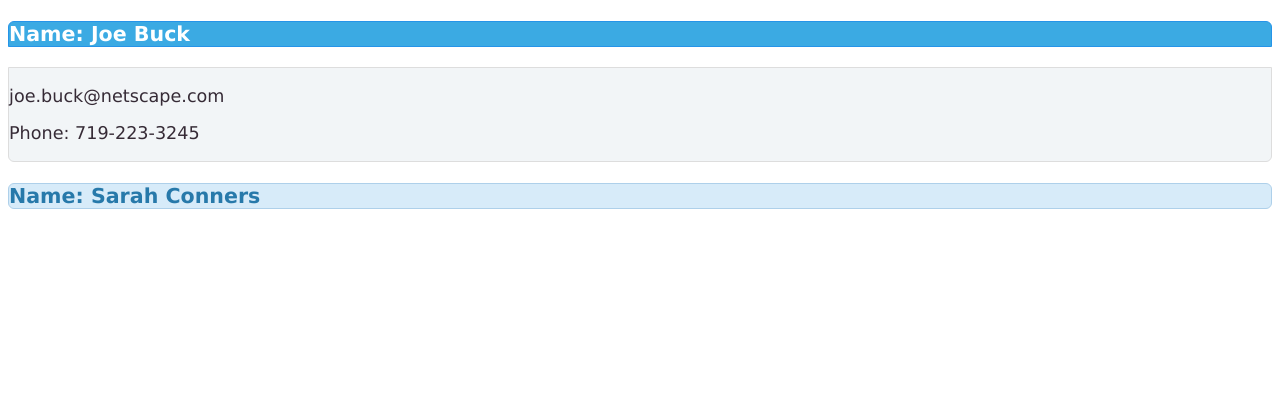
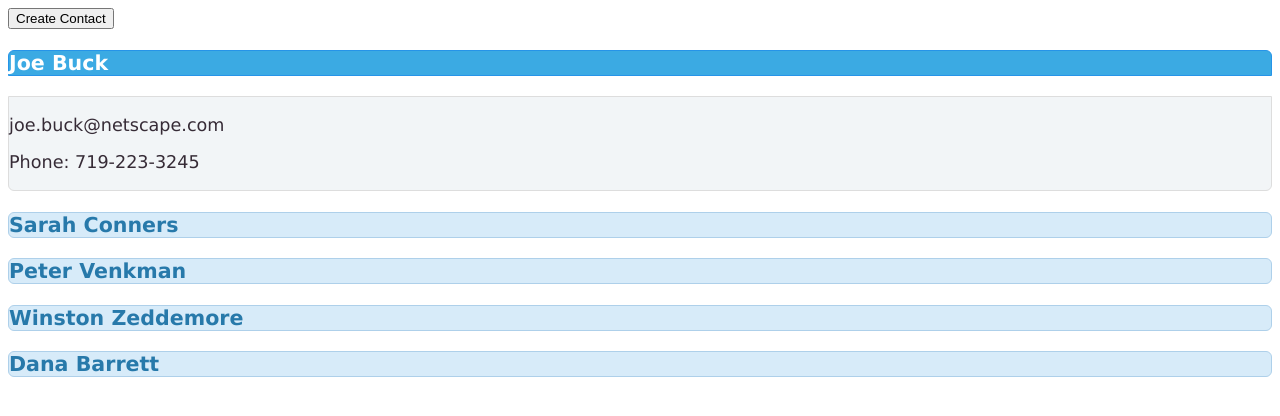
Before and after one commit to Shawn1874/JavascriptSandbox, a plain HTML site: page JQuery-Contacts-Project/index.html in a window 1280 px wide. Drawn offline with Linux system fonts and the light colour scheme.

Commit message:
Added capability to insert a new contact into the DOM and refresh the accordian Added code to generate some canned data if there is nothing to load from web storage Moved the javascript into the file contact-manager.js

```diff
--- a/JQuery-Contacts-Project/index.html
+++ b/JQuery-Contacts-Project/index.html
@@ -8,31 +8,59 @@
     <link rel="stylesheet" href="styles\jquery-ui.css">
     <script src="scripts/jquery.js"></script>
     <script src="scripts/jquery-ui.js"></script>
-    <script>
-        $(document).ready(function () {
-            $("#accordion").accordion(
-                {
-                    //event: "mouseover",
-                    heightStyle: "content",
-                    collapsible: true
-                });
-        });
-    </script>
+    <script src="scripts/contact-manager.js"></script>
 </head>
 
 <body>
+    <input id="new-contact" type="button" value="Create Contact">
 
-    <div id="accordion">
-        <h3><span>Name: </span><span>Joe Buck</span></h3>
-        <div>
-            <p><span>joe.buck@netscape.com</span></p>
-            <p><span>Phone: </span><span>719-223-3245</span></p>
+    <form id="new-contact-form" action="hw5.html" method="get" onsubmit="return validateMe();"><br>
+
+        <div class="heading">
+            First Name:
+            <input type="text" id="first name" placeholder="Enter First Name">
+            <span id="firstname_error"></span><br>
         </div>
 
-        <h3><span>Name: </span><span>Sarah Conners</span></h3>
+        <div class="heading">
+            Last Name:
+            <input type="text" id="last name" placeholder="Enter Last Name">
+            <span id="lastname_error"></span><br><br>
+        </div>
+
+        <div class="heading">
+            Phone Number:
+            <input type="tel" id="phone" required placeholder="858-867-5309">
+            <span id="lastname_error"></span><br><br>
+        </div>
+
+        <div class="heading">
+            Email Address:
+            <input type="email" id="email" placeholder="john.doe@acme.com">
+            <span id="email_error"></span><br><br>
+        </div>
+
+        <div class="heading">
+            Notes<br>
+            <textarea rows="6" cols="50" name="comments" id="comments" tabindex="4"
+                value=''></textarea>
+            <span id="comments_error"></span>
+        </div>
+
+        <input type="submit" name="submit" value="Enter"><br><br><span></span>
+    </form>
+
+    <div id="accordion" class="contacts">
+        <h3>Joe Buck</h3>
         <div>
-            <p><span>sarah.conners@netscape.com</span></p>
-            <p><span>Phone: </span><span>unlisted</span></p>
+            <p>joe.buck@netscape.com</p>
+            <p>Phone: 719-223-3245</p>
+        </div>
+
+        <h3>Sarah Conners</h3>
+        <div>
+            <p>sarah.conners@netscape.com</p>
+            <p>Phone: unlisted</p>
         </div>
     </div>
 
--- /dev/null
+++ b/JQuery-Contacts-Project/scripts/contact-manager.js
@@ -0,0 +1,124 @@
+$(document).ready(function () {
+    $("#accordion").accordion(
+        {
+            //event: "mouseover",
+            heightStyle: "content",
+            collapsible: true
+        });
+
+
+    // TODO: Need to figure out how to hide an element and then toggle it without the initial flicker
+    $("#new-contact-form").slideToggle(1);
+    $("#new-contact").click(function () {
+        $("#new-contact-form").slideToggle(500);
+    });
+
+    contacts = loadContacts();
+    for(c of contacts) {
+        addContactToDOM(c);
+    }
+
+});
+
+class Contact {
+    constructor(lastName, firstName, phoneNumber, email, notes) {
+        this.lastName = lastName;
+        this.firstName = firstName;
+        this.phoneNumber = phoneNumber;
+        this.email = email;
+        this.notes = notes;
+    }
+
+    /**
+     * Return first and last name concatenated.
+     */
+    get name() {
+        return `${this.firstName} ${this.lastName}`
+    }
+
+    /**
+     * Return an associative array with the properties other than the name.
+     */
+    get info() {
+        let contactInfo = [];
+        contactInfo["Phone Number"] = this.phoneNumber;
+        contactInfo["Email"] = this.email;
+        contactInfo["Notes"] = this.notes;
+        return contactInfo;
+    }
+
+    static from(json) {
+        return Object.assign(new Contact(), json);
+    }
+}
+
+function addContactToDOM(contact) {
+    // get the div with id="accordion"
+    let contactList = $("#accordion");
+
+    //$(".contacts").append("<p>test</p>");
+    // Build an h3 element with the name of the contact
+    contactList.append(`<h3>${contact.name}</h3>`);
+
+    // Under the h3 element, add a paragraph element for each item
+    let contactInfo = contact.info;
+    let p = "";
+    for(let i in contactInfo) {
+        p += `<p>${i}: ${contactInfo[i]}</p>`;
+    }
+
+    let div = `<div>${p}</div>`;
+    contactList.append(div);
+
+    contactList.accordion("refresh");
+}
+
+/**
+ * Load contacts from storage if there are any.  Otherwise generate some canned data that can be
+ * loaded into the DOM to demonstrate the application.
+ */
+function loadContacts() {
+    let contacts = [];
+    if (localStorage.length === 0) {
+        contacts = generateContacts();
+    } else {
+        let keys = Object.keys(localStorage);
+        for (let key of keys) {
+            contacts[contacts.length] = Contact.from(JSON.parse(localStorage.getItem(key)));
+        }
+    }
+
+    console.log(contacts);
+
+    return contacts;
+}
+
+/**
+ * Create and return a javascript object.
+ */
+function createContact(lastName, firstName, phoneNumber, email, notes) {
+    let contact = new Contact(lastName, firstName, phoneNumber, email, notes);
+    let contactString = JSON.stringify(contact);
+    console.log(contactString);
+
+    let contact2 = Contact.from(JSON.parse(contactString));
+    console.log(JSON.stringify(contact2));
+}
+
+/**
+ * Create several contacts and return the objects in an array.  The purpose of this method
+ * is to generate some canned data for testing.  Until the user creates contacts this will
+ * populate the DOM with a few contacts initially.  Once the program has saved contacts into
+ * persistent storage, then the contacts will be loaded from storage instead of using this
+ * method.
+ *
+ */
+function generateContacts() {
+    let contacts = [];
+
+    contacts[0] = new Contact("Venkman", "Peter", "212-745-3217", "venkman@ghostbusters.org", "");
+    contacts[1] = new Contact("Zeddemore", "Winston", "212-917-4890", "zeedemore@ghostbusters.org", "");
+    contacts[2] = new Contact("Barrett", "Dana", "212-913-2117", "dana.barrett@hotmail.com", "cellist, New York Philharmonic");
+
+    return contacts;
+}
```
